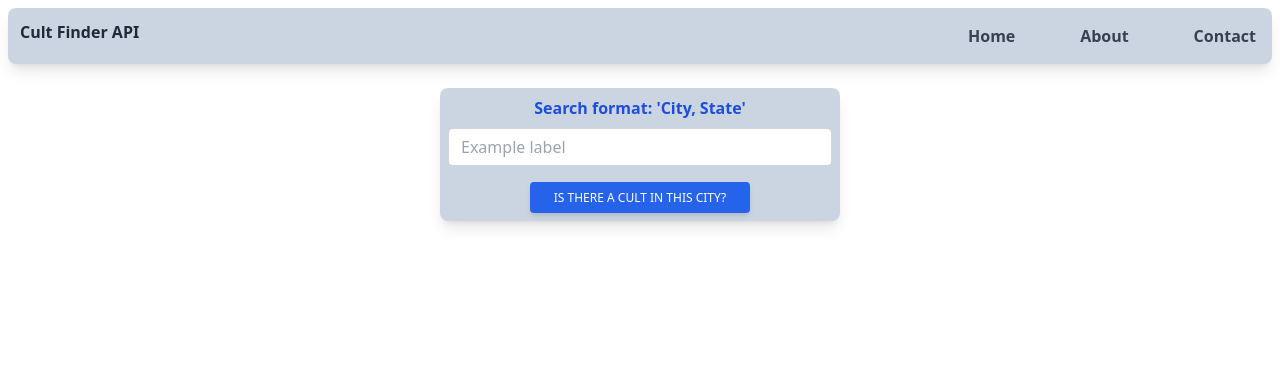
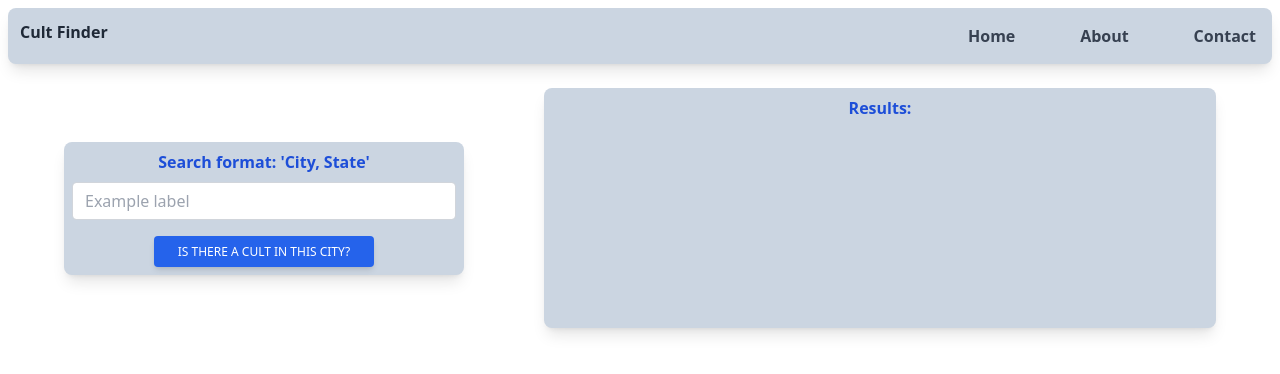
Before and after one commit to RDiMag/api-project, a website: page public/index.html in a window 1280 px wide. Drawn offline with Linux system fonts and the light colour scheme.

Commit message:
flex direction set up for media queries

```diff
--- a/public/index.html
+++ b/public/index.html
@@ -12,7 +12,7 @@
 
      <container class="flex rounded-lg shadow-lg bg-slate-300 justify-between w-full">
 
-      <h1 class="text-gray-800 font-bold pt-3 pl-3">Cult Finder API</h1>
+      <h1 class="text-gray-800 font-bold pt-3 pl-3">Cult Finder</h1>
 
       <div class="w-80">
         <ul class="flex flex-row justify-between p-4 text-gray-700 font-semibold">
@@ -36,8 +36,8 @@
 
      </container>
 
-     <container class="p-6 flex w-full justify-center ">
-      <div class="p-2 w-auto bg-slate-300 rounded-lg shadow-lg text-center">
+     <container class="p-6 flex flex-col w-full justify-around  items-center sm:items-center md:flex-row gap-4">
+      <div class="p-2 sm:max-w-2/3 bg-slate-300 rounded-lg shadow-lg text-center">
         <div class="xl:w-96 pb-2">
           <label for="exampleFormControlInput1" class="form-label inline-block  text-blue-700 font-semibold">Search format: 'City, State'</label>
         </div>
@@ -74,6 +74,12 @@
          </div>
         </div>
       </div>
+
+      <div class="p-2 sm:max-w-2xl md:will-change-auto w-2/3 h-60 bg-slate-300 rounded-lg shadow-lg text-center">
+        <h3 class="text-blue-700 font-semibold">Results:</h3>
+        <p></p>
+        </div>
+
      </container>
 
 
```
Also changed, not shown: public/styles.css.
